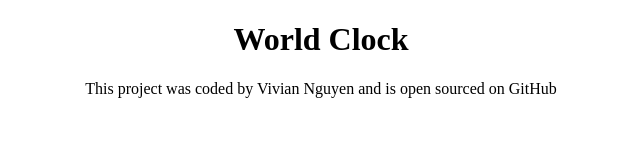
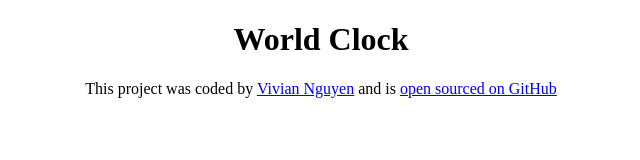
Before and after one commit to vivianncodes/world-clock, a plain HTML site: page index.html in a window 1280 px wide. Shown: the whole page, without its empty margins (319-959 px from the left). Drawn offline with Linux system fonts and the light colour scheme.

Commit message:
Added link to the GitHub repository

```diff
--- a/index.html
+++ b/index.html
@@ -9,7 +9,14 @@
   <body>
     <h1>World Clock</h1>
     <footer>
-      This project was coded by Vivian Nguyen and is open sourced on GitHub
+      This project was coded by
+      <a href="https://github.com/vivianncodes" target="_blank"
+        >Vivian Nguyen</a
+      >
+      and is
+      <a href="https://github.com/vivianncodes/world-clock" target="_blank"
+        >open sourced on GitHub</a
+      >
     </footer>
     <script src="javascript/index.js"></script>
   </body>
```
